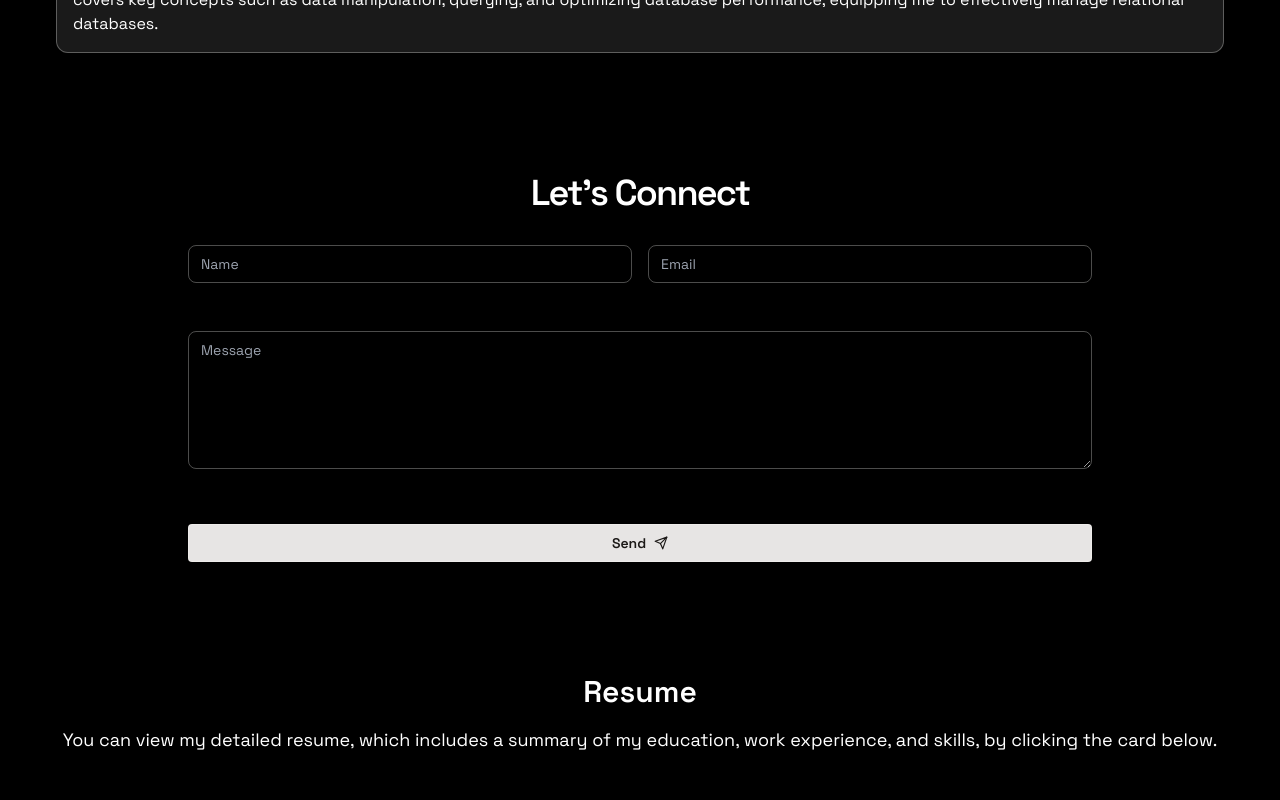
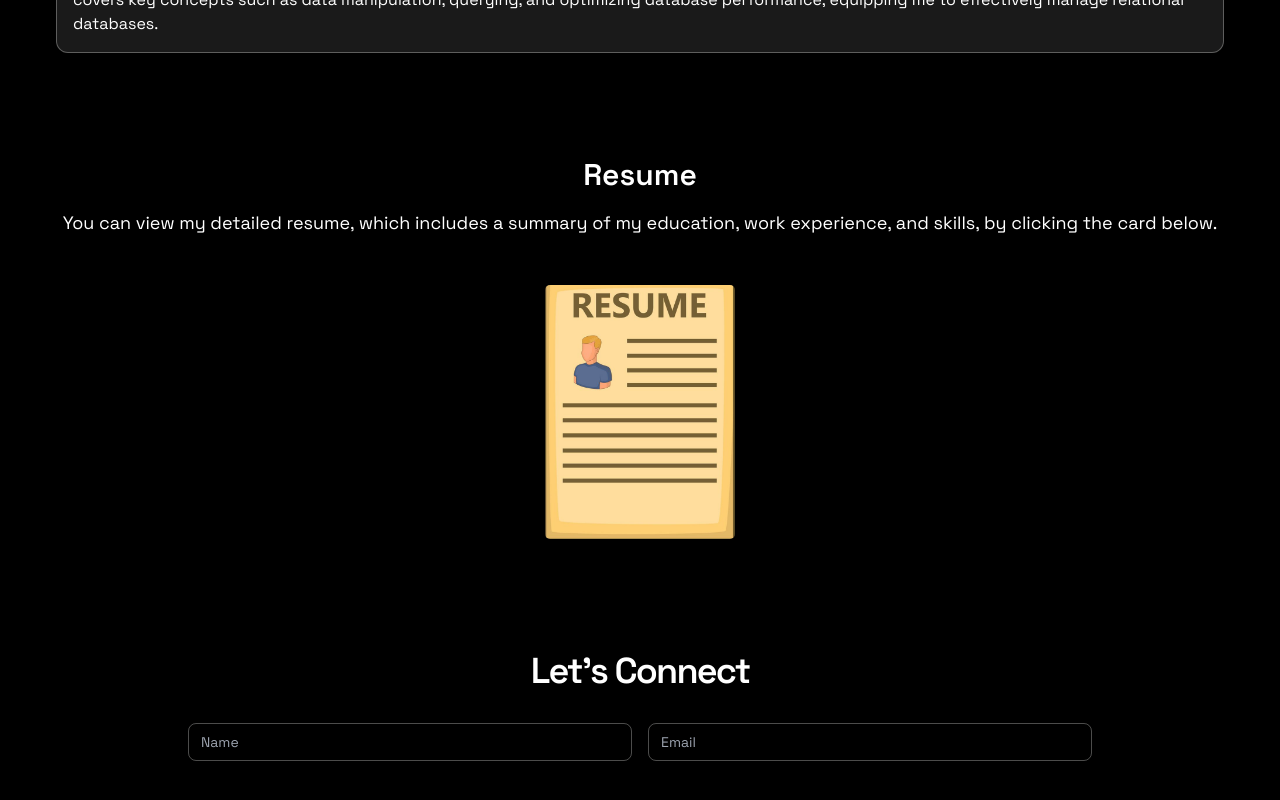
Before and after one commit to JyothikKOPPULA/JyothikKOPPULA-Portfolio, a React (Vite) app: page / in a window 1280 px wide. Shown: the part 4120-4920 px from the top of the page. Built offline with nearby package versions, Linux system fonts and the light colour scheme.

Commit message:
Update App.jsx

```diff
--- a/src/App.jsx
+++ b/src/App.jsx
@@ -23,8 +23,8 @@ const App = () => {
         {/* <WorkExperience /> */}
         <EducationSection />
         <Certifications />
+        <ResumeSection />
         <ContactFrom />
-        <ResumeSection />
         <Footer />
       </div>
     </div>
```
